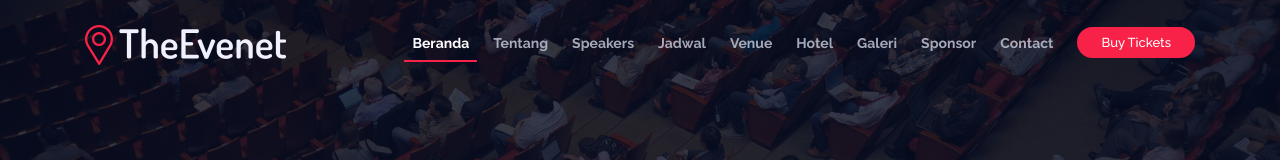
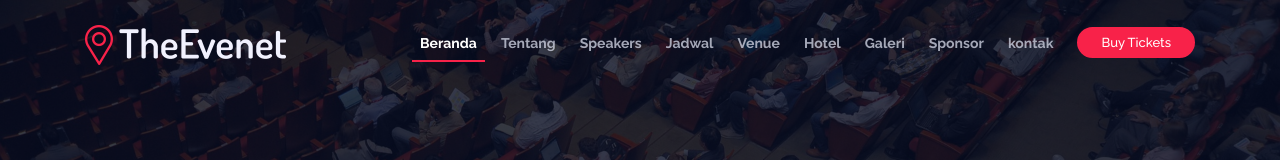
Before and after one commit to mnajihurrahman/mnajihurrahman.github.io, a plain HTML site: page index.html in a window 1280 px wide. Shown: the top 160 px of the page. Drawn offline with nearby package versions, Linux system fonts and the light colour scheme.

Commit message:
versi 12

```diff
--- a/index.html
+++ b/index.html
@@ -59,7 +59,7 @@
           <li><a href="#hotels">Hotel</a></li>
           <li><a href="#gallery">Galeri</a></li>
           <li><a href="#supporters">Sponsor</a></li>
-          <li><a href="#contact">Contact</a></li>
+          <li><a href="#contact">kontak</a></li>
           <li class="buy-tickets"><a href="#buy-tickets">Buy Tickets</a></li>
         </ul>
       </nav><!-- #nav-menu-container -->
```
